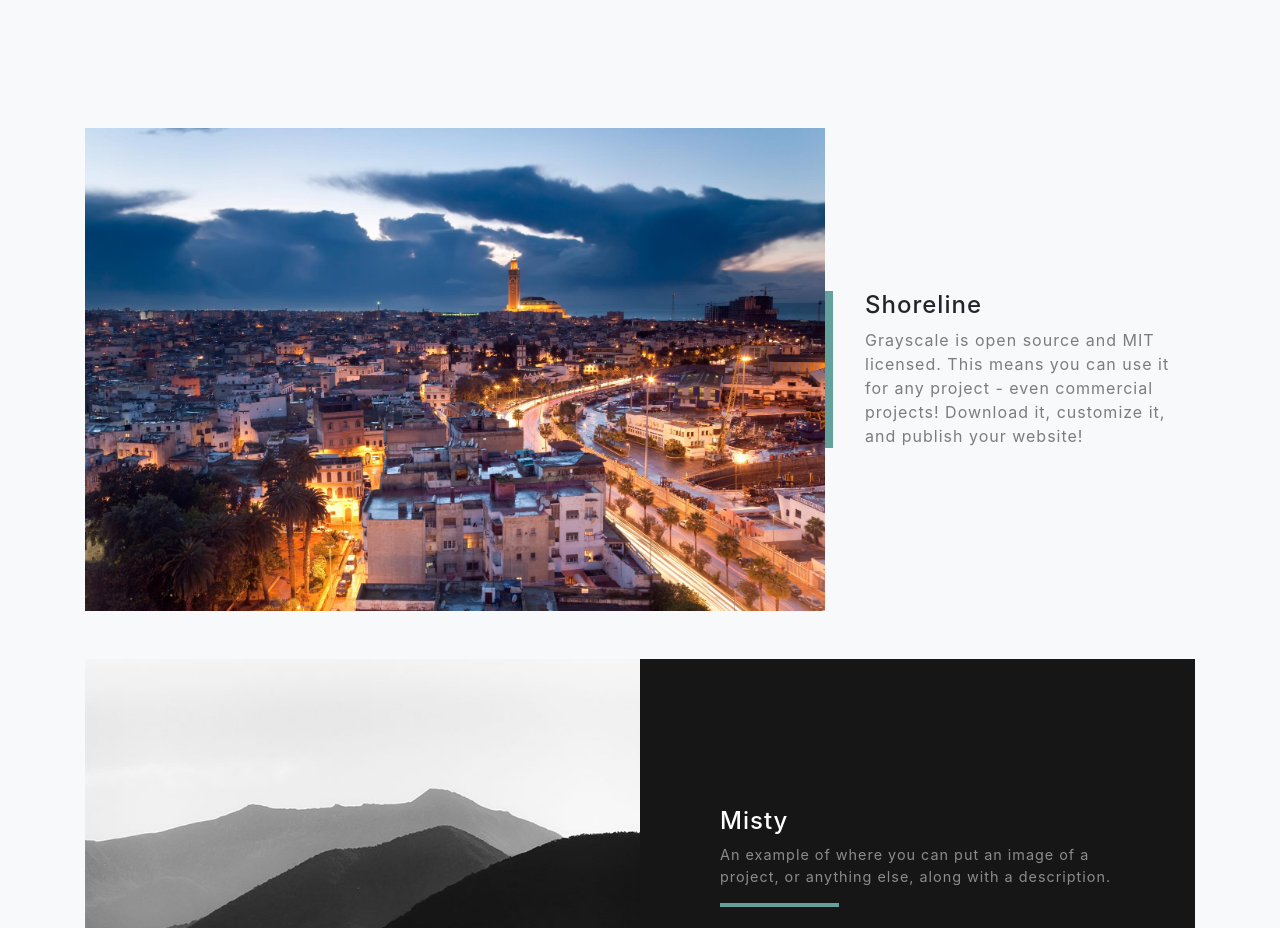
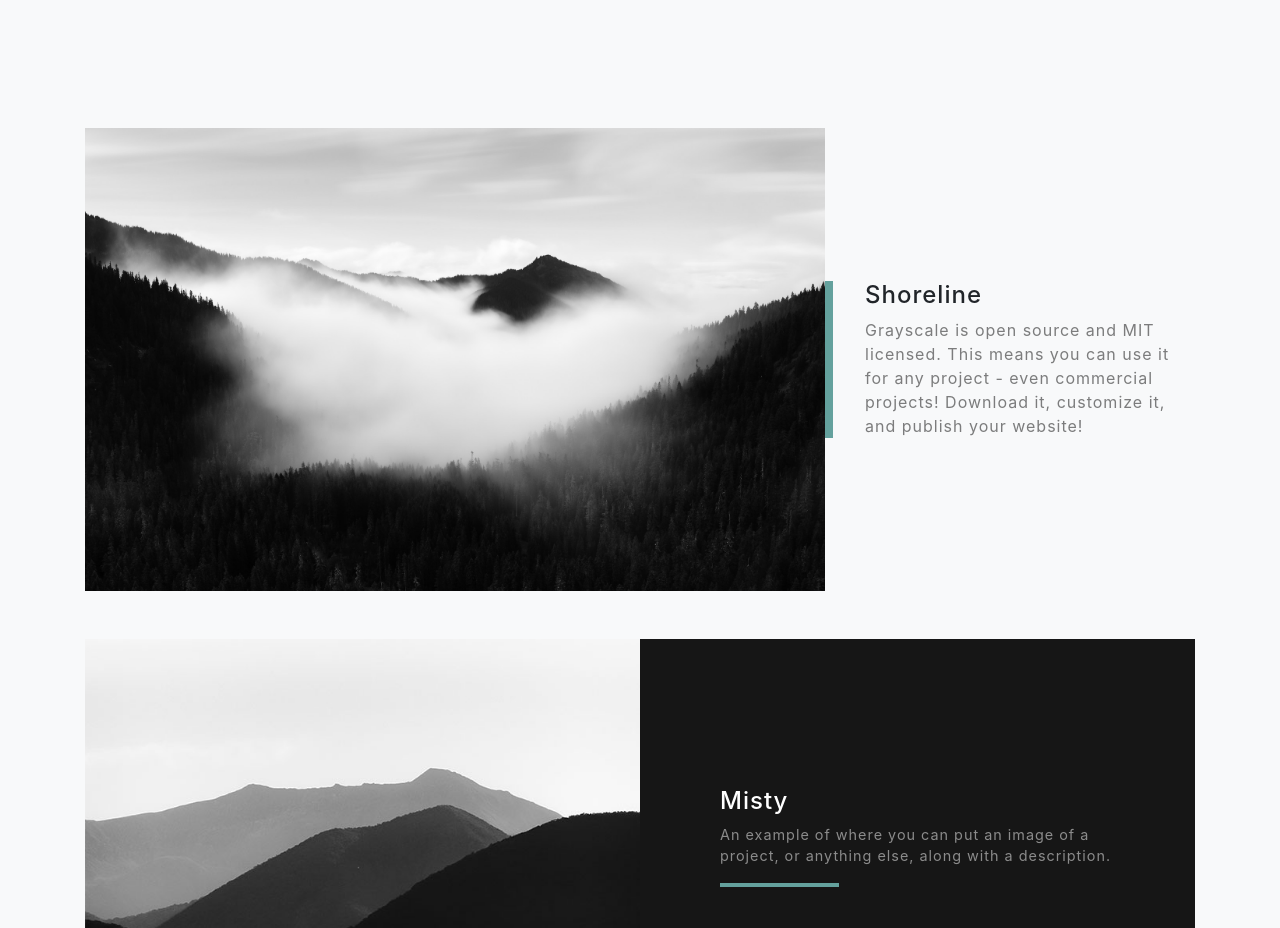
Before and after one commit to hishamovski/hishamovski.github.io, a website with bundled scripts: page index.html in a window 1280 px wide. Shown: the part 1520-2448 px from the top of the page. Built offline with nearby package versions, Linux system fonts and the light colour scheme; files whose address does not match are found by name.

Commit message:
Save changes

```diff
--- a/index.html
+++ b/index.html
@@ -81,7 +81,7 @@
       <!-- Featured Project Row -->
       <div class="row align-items-center no-gutters mb-4 mb-lg-5">
         <div class="col-xl-8 col-lg-7">
-          <img class="img-fluid mb-3 mb-lg-0" src="img/bg-masthead.jpeg" alt="">
+          <img class="img-fluid mb-3 mb-lg-0" src="img/bg-masthead.jpg" alt="">
         </div>
         <div class="col-xl-4 col-lg-5">
           <div class="featured-text text-center text-lg-left">
```
Also changed, not shown: img/bg-masthead.jpeg (deleted), img/bg-masthead.jpg (renamed from img/bg-masthead1.jpg), img/bg-signup.jpg, img/bg-signup11.jpg (added).
